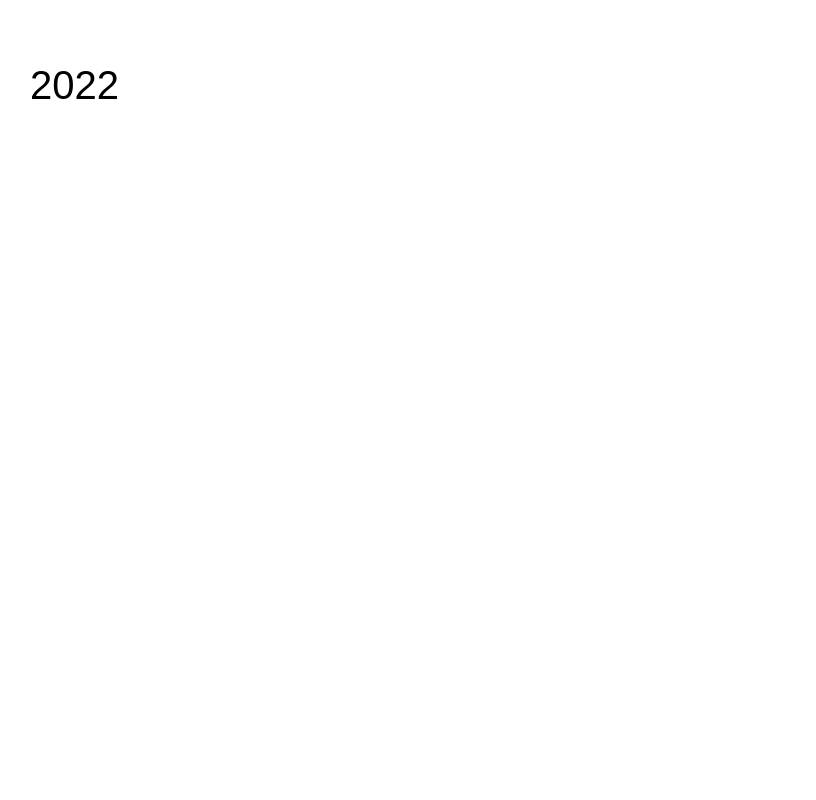
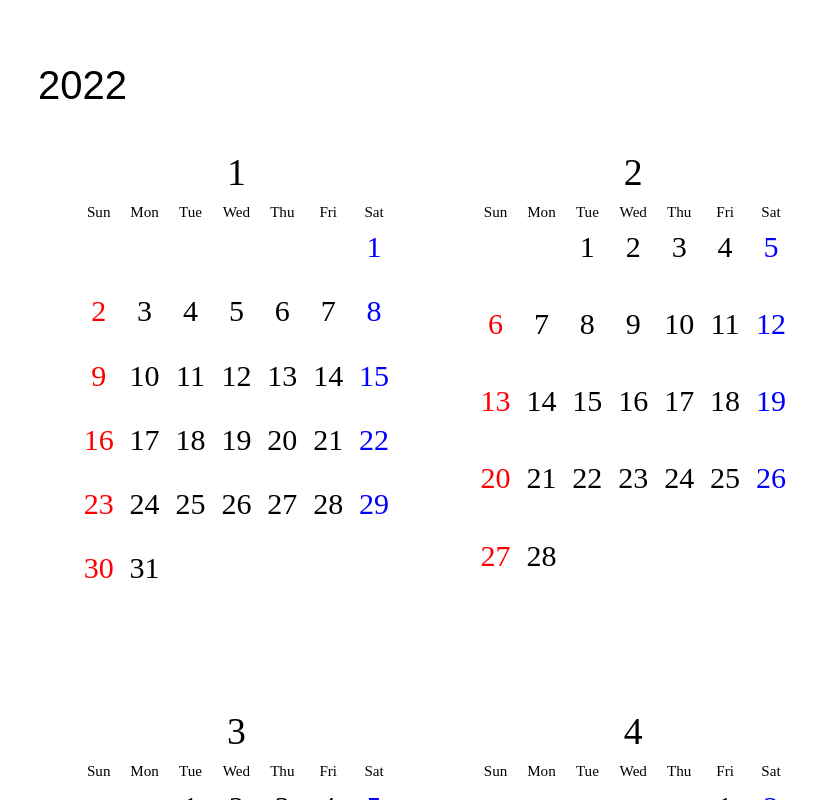
Before and after one commit to choijaewoong/my-calendar, a React (Create React App) app: page / in a window 1280 px wide. Shown: the whole page, without its empty margins (270-1086 px from the left). Built offline with nearby package versions, Linux system fonts and the light colour scheme; the HTML template or start-up script is replaced by a standard one.

Commit message:
feat: Update Calendar(Calendar,MonthItem, DateItem) component

```diff
--- a/src/App.tsx
+++ b/src/App.tsx
@@ -13,7 +13,7 @@ function App() {
           {/* Input Year */}
           <InputYear year={year} setYear={setYear} />
           {/* Calendar */}
-          <Calendar />
+          <Calendar year={year} />
         </div>
       </div>
     </>
--- a/src/components/Calendar/Calendar.tsx
+++ b/src/components/Calendar/Calendar.tsx
@@ -1,8 +1,21 @@
-import React from 'react';
+import React, { FC } from 'react';
+import MonthItem from '../MonthItem/MonthItem';
 import styles from './Calendar.module.scss';
 
-const Calendar = () => {
-  return <></>;
+type Props = {
+  year: number;
+};
+
+const Calendar: FC<Props> = (props) => {
+  const monthArray = Array.from({ length: 12 }, (_, i) => i + 1);
+
+  return (
+    <>
+      {monthArray.map((month, idx) => (
+        <MonthItem key={idx} month={month} {...props} />
+      ))}
+    </>
+  );
 };
 
 export default Calendar;
--- /dev/null
+++ b/src/components/DateItem/DateItem.module.scss
@@ -0,0 +1,15 @@
+@charset "UTF-8";
+
+.date_item {
+  height: 1.7cm;
+  font-size: 30px;
+  line-height: 40px;
+  color: #000;
+  text-align: center;
+  > .name {
+    display: block;
+    font-size: 12px;
+    line-height: 16px;
+    color: #000;
+  }
+}
--- /dev/null
+++ b/src/components/DateItem/DateItem.tsx
@@ -0,0 +1,38 @@
+import React, { CSSProperties, FC } from 'react';
+import VDateItem from './VDateItem';
+import { Holiday } from '../../types/holiday';
+
+type Props = {
+  year: number;
+  month: number;
+  date: number;
+};
+
+const DateItem: FC<Props> = (props) => {
+  const { year, month, date } = props;
+
+  const handleDateStyle = () => {
+    const style = {} as CSSProperties;
+    const dayNum = new Date(year, month - 1, 1).getDay();
+
+    if (date === 0) style.gridColumn = dayNum + 1;
+    if ((date + dayNum + 1) % 7 === 0) style.color = 'blue';
+    if ((date + dayNum) % 7 === 0) style.color = 'red';
+    return style;
+  };
+
+  const getName = () => {
+    return '';
+  };
+
+  const newProps = {
+    date,
+    dateTime: `${year}-${month}-${date + 1}`,
+    name: getName(),
+    style: handleDateStyle(),
+  };
+
+  return <VDateItem {...newProps} />;
+};
+
+export default DateItem;
--- /dev/null
+++ b/src/components/DateItem/VDateItem.tsx
@@ -0,0 +1,22 @@
+import React, { CSSProperties, FC } from 'react';
+import styles from './DateItem.module.scss';
+
+type Props = {
+  date: number;
+  dateTime: string;
+  name?: string;
+  style?: CSSProperties;
+};
+
+const VDateItem: FC<Props> = (props) => {
+  const { name, date, dateTime, style } = props;
+
+  return (
+    <div className={styles.date_item} style={style}>
+      <time dateTime={dateTime}>{date + 1}</time>
+      {name && <span className={styles.name}>{name}</span>}
+    </div>
+  );
+};
+
+export default VDateItem;
--- /dev/null
+++ b/src/components/MonthItem/MonthItem.module.scss
@@ -0,0 +1,28 @@
+@charset "UTF-8";
+
+.month_wrap {
+  width: 10.5cm;
+  height: 14.8cm;
+  padding: 1cm 1cm 1.5cm;
+  .month_header {
+    height: 1.3cm;
+    text-align: center;
+    font-size: 1cm;
+    line-height: 1.3cm;
+  }
+  .day_area {
+    display: grid;
+    height: 0.8cm;
+    grid-template-columns: repeat(7, 1fr);
+    font-size: 0.4cm;
+    line-height: 0.8cm;
+    .day {
+      text-align: center;
+    }
+  }
+  .date_area {
+    display: grid;
+    height: 10.2cm;
+    grid-template-columns: repeat(7, 1fr);
+  }
+}
--- /dev/null
+++ b/src/components/MonthItem/MonthItem.tsx
@@ -0,0 +1,38 @@
+import React, { CSSProperties, FC } from 'react';
+import styles from './MonthItem.module.scss';
+import DateItem from '../DateItem/DateItem';
+import { Holiday } from '../../types/holiday';
+
+type Props = {
+  year: number;
+  month: number;
+};
+
+const MonthItem: FC<Props> = (props) => {
+  const { year, month } = props;
+  const lastDate = new Date(year, month, 0).getDate();
+
+  return (
+    <div className={styles.month_wrap}>
+      <div className={styles.month_header}>
+        <em>{month}</em>
+      </div>
+      <div className={styles.day_area}>
+        <span className={styles.day}>Sun</span>
+        <span className={styles.day}>Mon</span>
+        <span className={styles.day}>Tue</span>
+        <span className={styles.day}>Wed</span>
+        <span className={styles.day}>Thu</span>
+        <span className={styles.day}>Fri</span>
+        <span className={styles.day}>Sat</span>
+      </div>
+      <div className={styles.date_area}>
+        {[...Array(lastDate)].map((_, date) => (
+          <DateItem key={date} date={date} {...props} />
+        ))}
+      </div>
+    </div>
+  );
+};
+
+export default MonthItem;
--- a/src/styles/_base.scss
+++ b/src/styles/_base.scss
@@ -18,6 +18,12 @@ body {
   -webkit-text-size-adjust: none;
   text-rendering: optimizeSpeed;
   overflow: auto;
+}
+
+*,
+*::before,
+*::after {
+  box-sizing: border-box;
 }
 
 body,
--- a/src/styles/style.scss
+++ b/src/styles/style.scss
@@ -23,6 +23,8 @@
   height: 100%;
   padding-left: 240px;
   > .content {
+    display: flex;
+    flex-wrap: wrap;
     padding: 60px;
     width: 1024px;
     max-width: 1024px;
```
